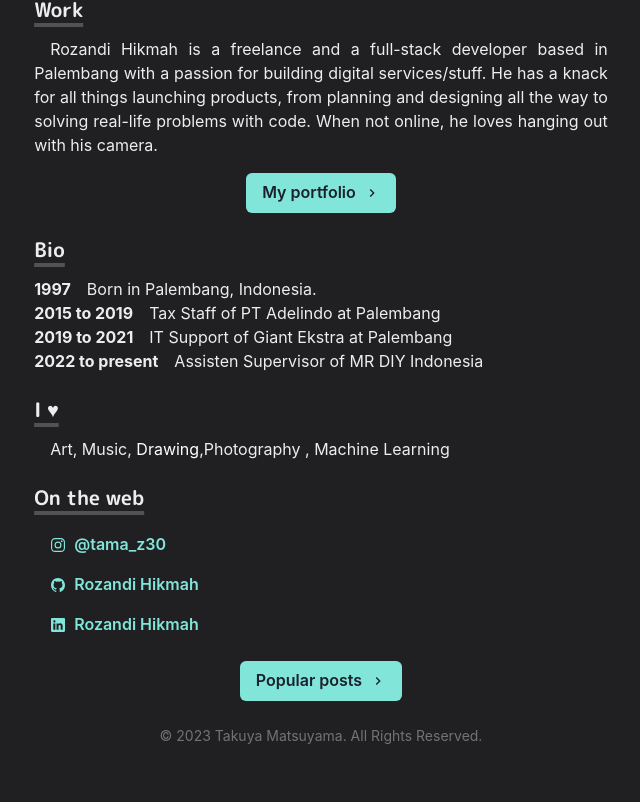
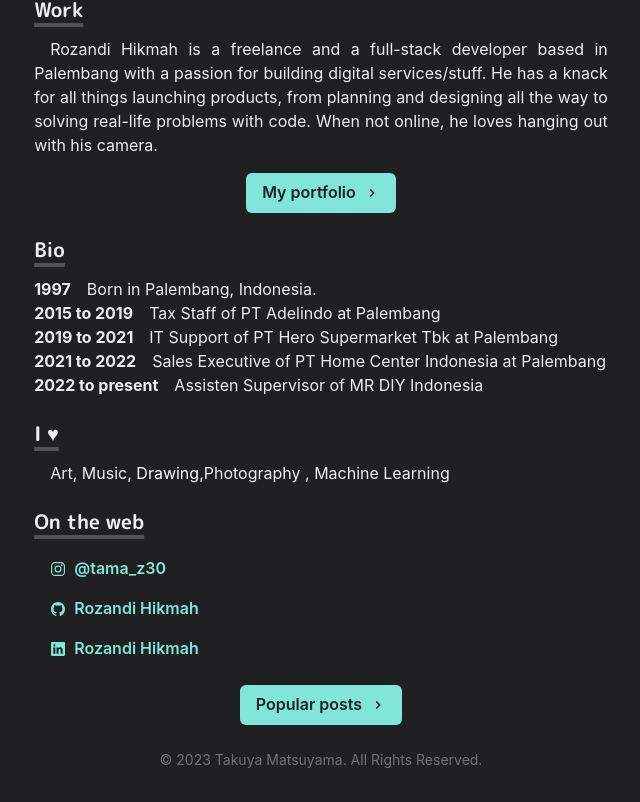
Before and after one commit to zaen19-R/Ctx320, a Next.js app: page / in a window 1280 px wide. Shown: the part 589-1391 px from the top of the page, without its empty margins (319-959 px from the left). Before the commit the page ends 1367 px from the top, so only its background shows below. Built offline with nearby package versions, Linux system fonts and the light colour scheme.

Commit message:
update bug

```diff
--- a/pages/index.js
+++ b/pages/index.js
@@ -104,7 +104,11 @@ const Home = () => (
         </BioSection>
         <BioSection>
           <BioYear>2019 to 2021</BioYear>
-          IT Support of Giant Ekstra at Palembang
+          IT Support of PT Hero Supermarket Tbk at Palembang
+        </BioSection>
+        <BioSection>
+          <BioYear>2021 to 2022</BioYear>
+          Sales Executive of PT Home Center Indonesia at Palembang
         </BioSection>
         <BioSection>
           <BioYear>2022 to present</BioYear>
```
